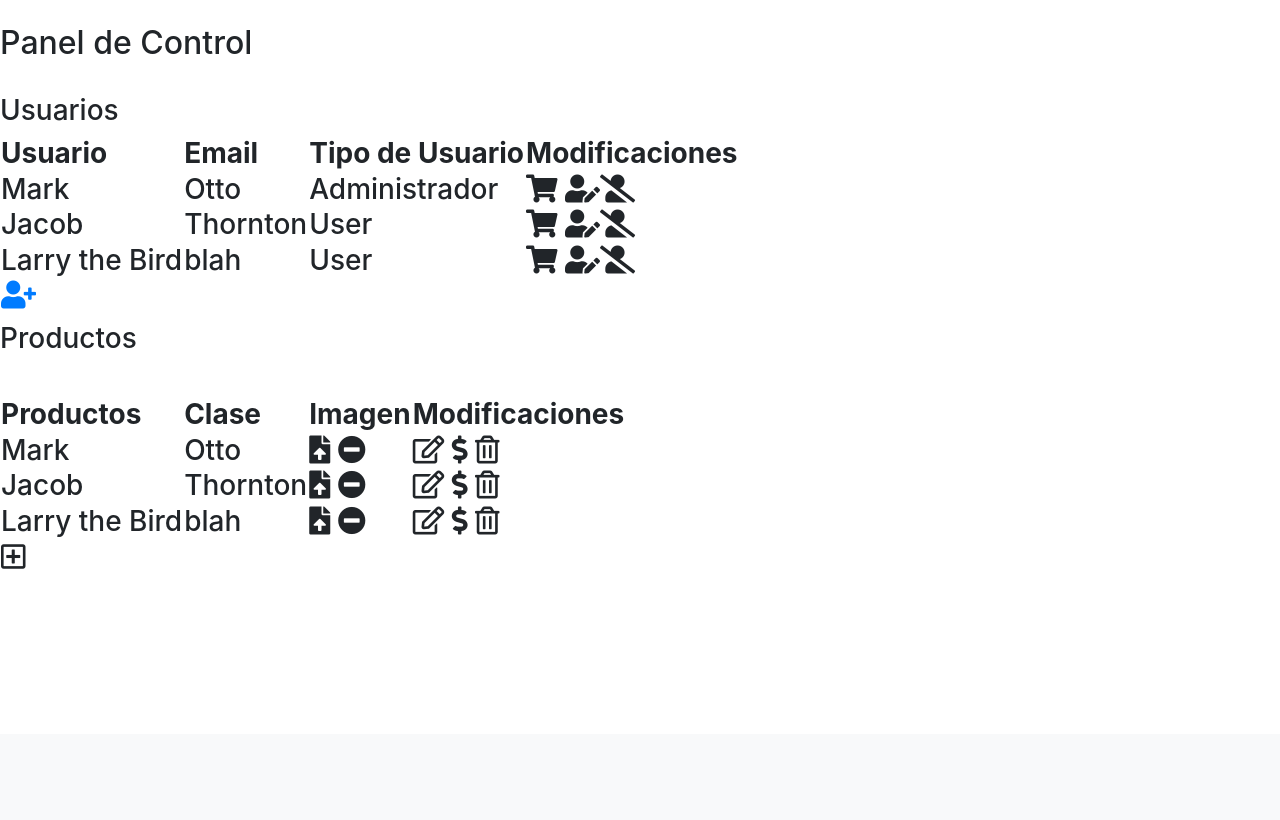
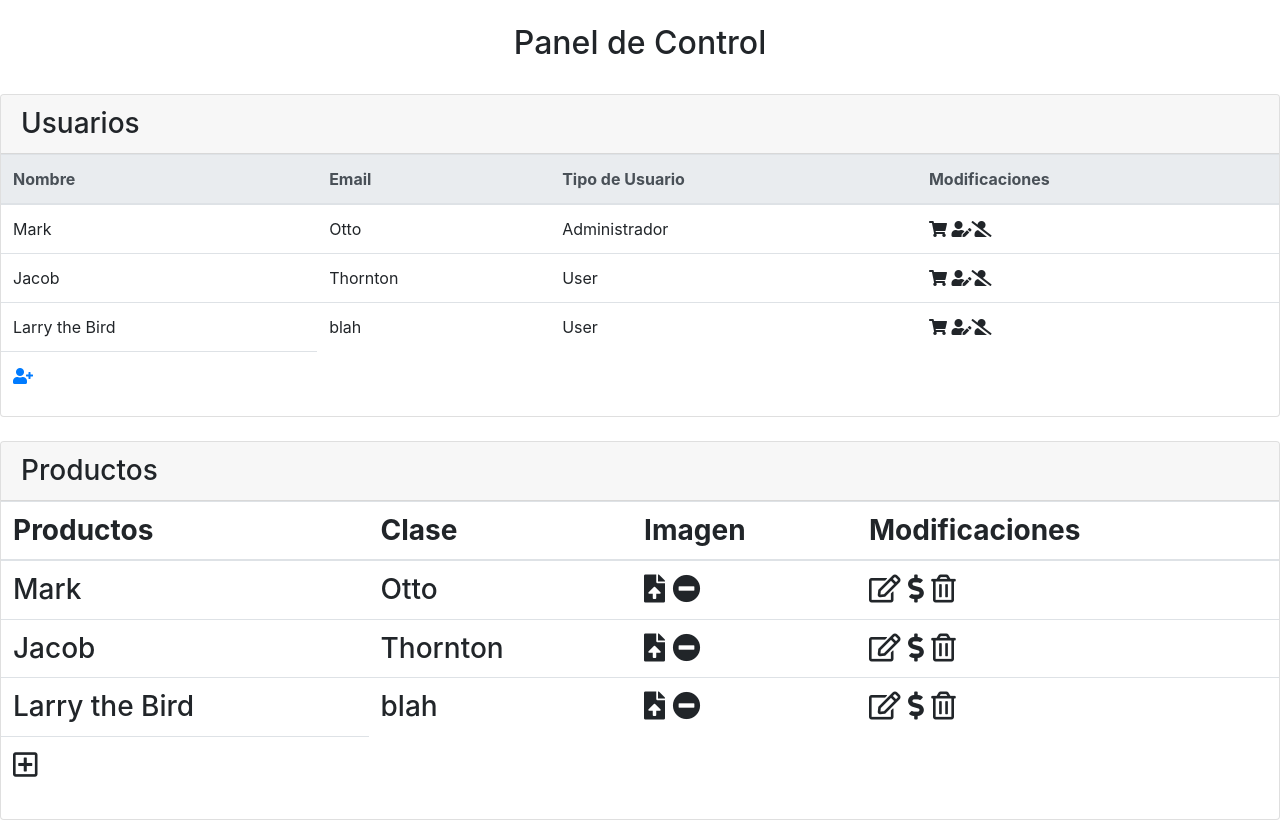
Before and after one commit to EmiliaBonzano/ProyectoIntegradorSprint2, a PHP site: page /abm.php in a window 1280 px wide. Shown: the part 66-886 px from the top of the page. Before the commit the page ends 635 px from the top, so only its background shows below. Run offline with PHP 8.4, Linux system fonts and the light colour scheme; some libraries are stand-ins or nearby versions.

Commit message:
cambios en abm

```diff
--- a/abm.php
+++ b/abm.php
@@ -5,16 +5,17 @@ require_once ("helpers.php");
 include ("nav_bar.php")?>
 
 <br>
-<h2> Panel de Control</h2>
+<h2 class="text-center"> Panel de Control</h2>
 <br>
+<div class="spacer"></div>
 
-<h3>Usuarios<h3>
 
-<div style="overflow-x:auto;">
-<table>
-  <thead>
+<div class="card" style="overflow-x:auto;">
+  <h3 class="card-header">Usuarios</h3>
+<table class="table">
+  <thead class="thead-light">
     <tr>
-      <th scope="col">Usuario</th>
+      <th scope="col">Nombre</th>
       <th scope="col">Email</th>
       <th scope="col">Tipo de Usuario</th>
       <th scope="col">Modificaciones</th>
@@ -49,12 +50,13 @@ include ("nav_bar.php")?>
   </tbody>
 </table>
 </div>
+<div class="spacer"></div>
 
 
-<h3>Productos<h3>
 <br>
-<div style="overflow-x:auto;">
-<table>
+<div class="card" style="overflow-x:auto;">
+  <h3 class="card-header">Productos<h3>
+<table class="table" >
   <thead>
     <tr>
       <th scope="col">Productos</th>
--- a/loader.php
+++ b/loader.php
@@ -3,6 +3,7 @@
   require_once("clases/mysql.php");
   require_once("clases/productos.php");
   require_once("helpers.php");
+  require_once("clases/validador.php")
 
 /*
 require_once("clases/Usuario.php");
```
